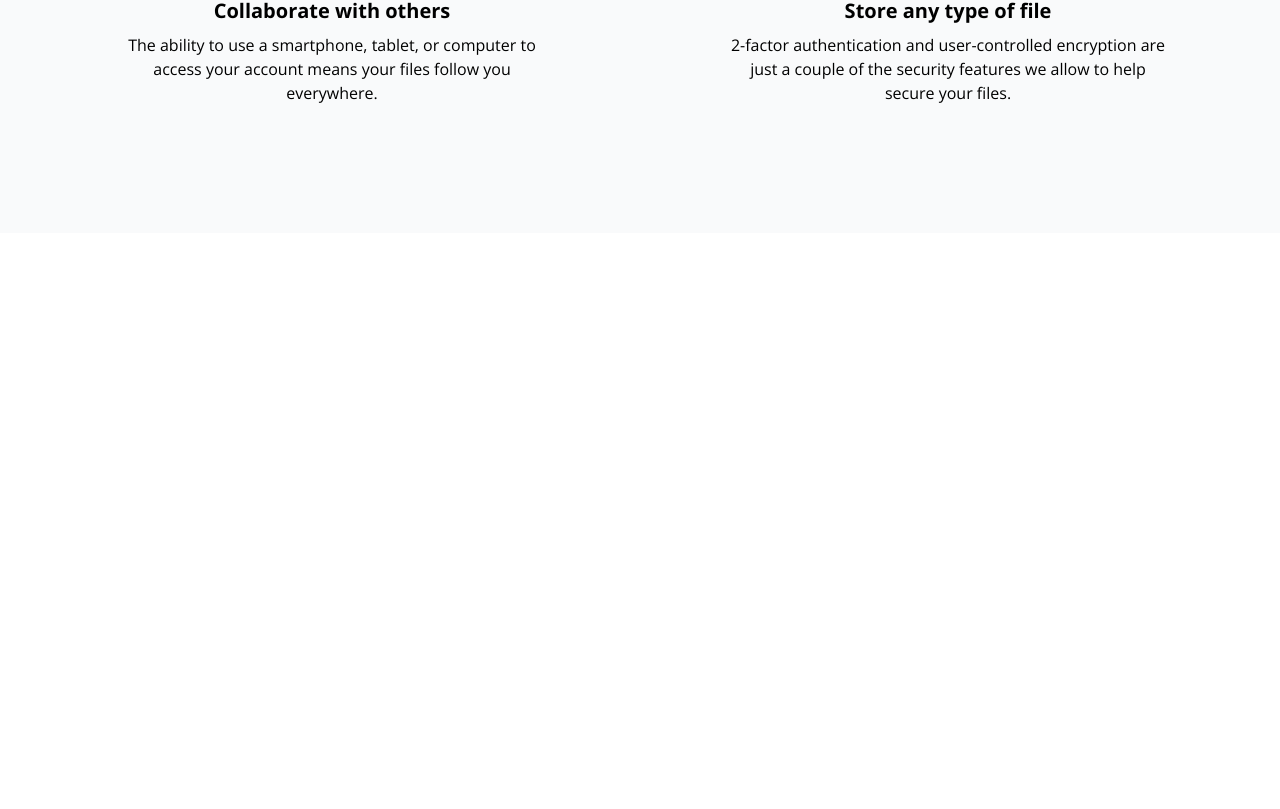
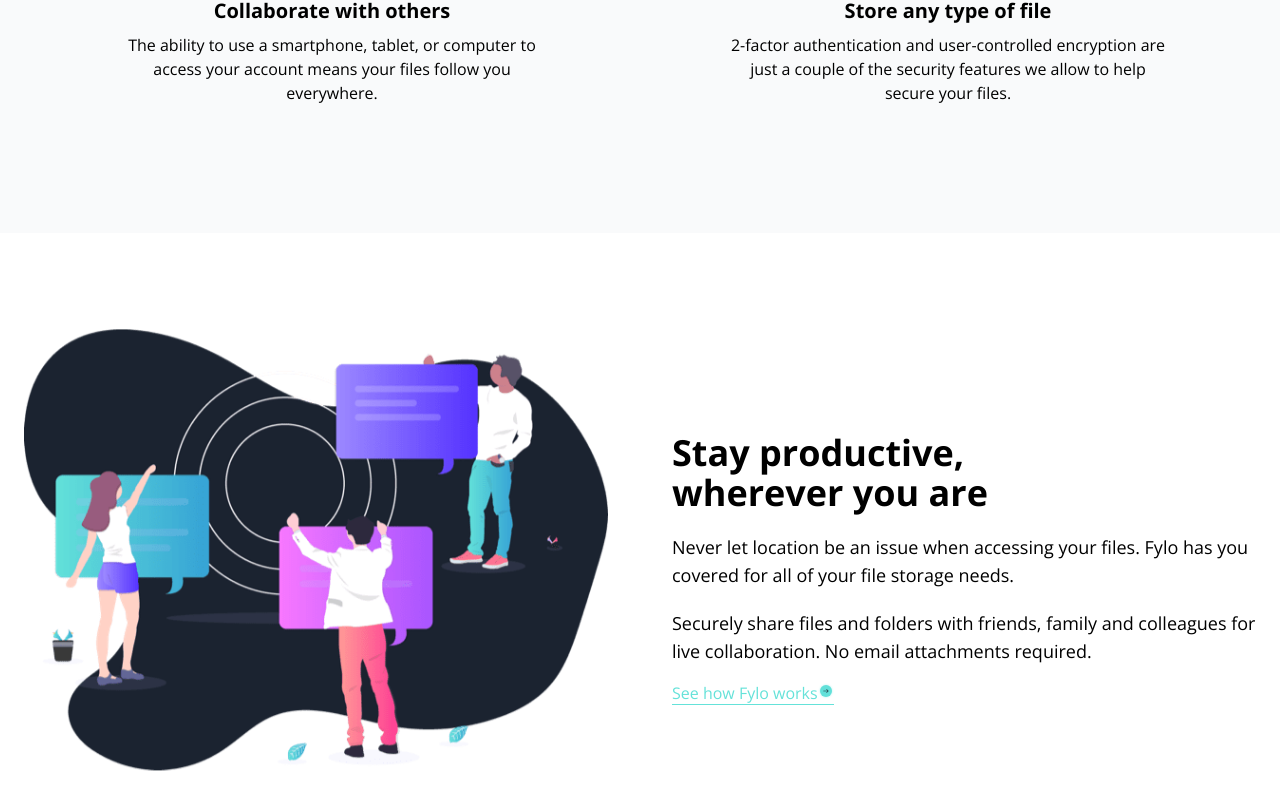
Before and after one commit to HamdanAshimi/fylo, a React (Vite) app: page / in a window 1280 px wide. Shown: the part 1829-2638 px from the top of the page. Before the commit the page ends 2062 px from the top, so only its background shows below. Built offline with nearby package versions, Linux system fonts and the light colour scheme.

Commit message:
Add productive section

```diff
--- a/src/App.jsx
+++ b/src/App.jsx
@@ -1,6 +1,7 @@
 import Features from "./components/Features";
 import Header from "./components/Header";
 import Hero from "./components/Hero";
+import Productive from "./components/Productive";
 
 function App() {
   return (
@@ -8,6 +9,7 @@
       <Header />
       <Hero />
       <Features />
+      <Productive/>
     </>
   );
 }
--- /dev/null
+++ b/src/components/Productive.jsx
@@ -0,0 +1,42 @@
+import ProductiveImage from "../assets/images/illustration-stay-productive.png";
+import ArrowIcon from "../assets/images/icon-arrow.svg";
+
+export default function Productive() {
+  return (
+    <section id="productive" className="bg-white dark:bg-darkBlue">
+      <div className="container mx-auto flex flex-col items-center px-6 pt-24 pb-32 md:flex-row md:space-x-16">
+        {/* Image */}
+        <div className="md:w-1/2">
+          <img src={ProductiveImage} alt="Stay productive" className="mb-10" />
+        </div>
+
+        {/* Content */}
+        <div className="flex flex-col items-start md:w-1/2">
+          <div className="flex flex-col space-y-5">
+            <h4 className="max-w-md text-xl font-bold md:text-4xl">
+              Stay productive, wherever you are
+            </h4>
+
+            <p className="text-md md:text-lg">
+              Never let location be an issue when accessing your files. Fylo has
+              you covered for all of your file storage needs.
+            </p>
+
+            <p className="text-md md:text-lg">
+              Securely share files and folders with friends, family and
+              colleagues for live collaboration. No email attachments required.
+            </p>
+          </div>
+
+          {/* Link */}
+          <div className="mt-4 block">
+            <a href="#" className="border-b border-accentCyan text-accentCyan">
+              See how Fylo works
+              <img src={ArrowIcon} alt="" className="inline pb-2" />
+            </a>
+          </div>
+        </div>
+      </div>
+    </section>
+  );
+}
```
